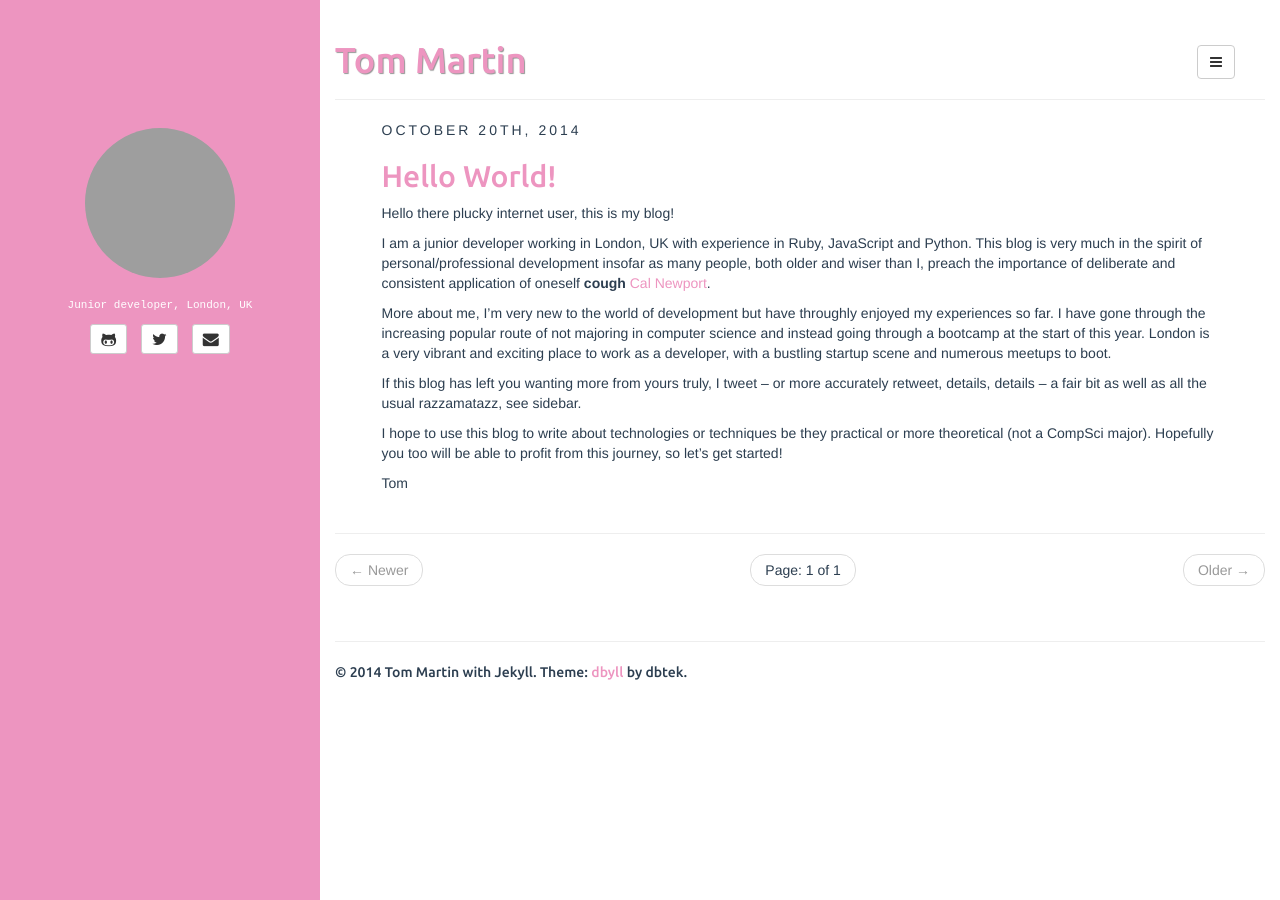
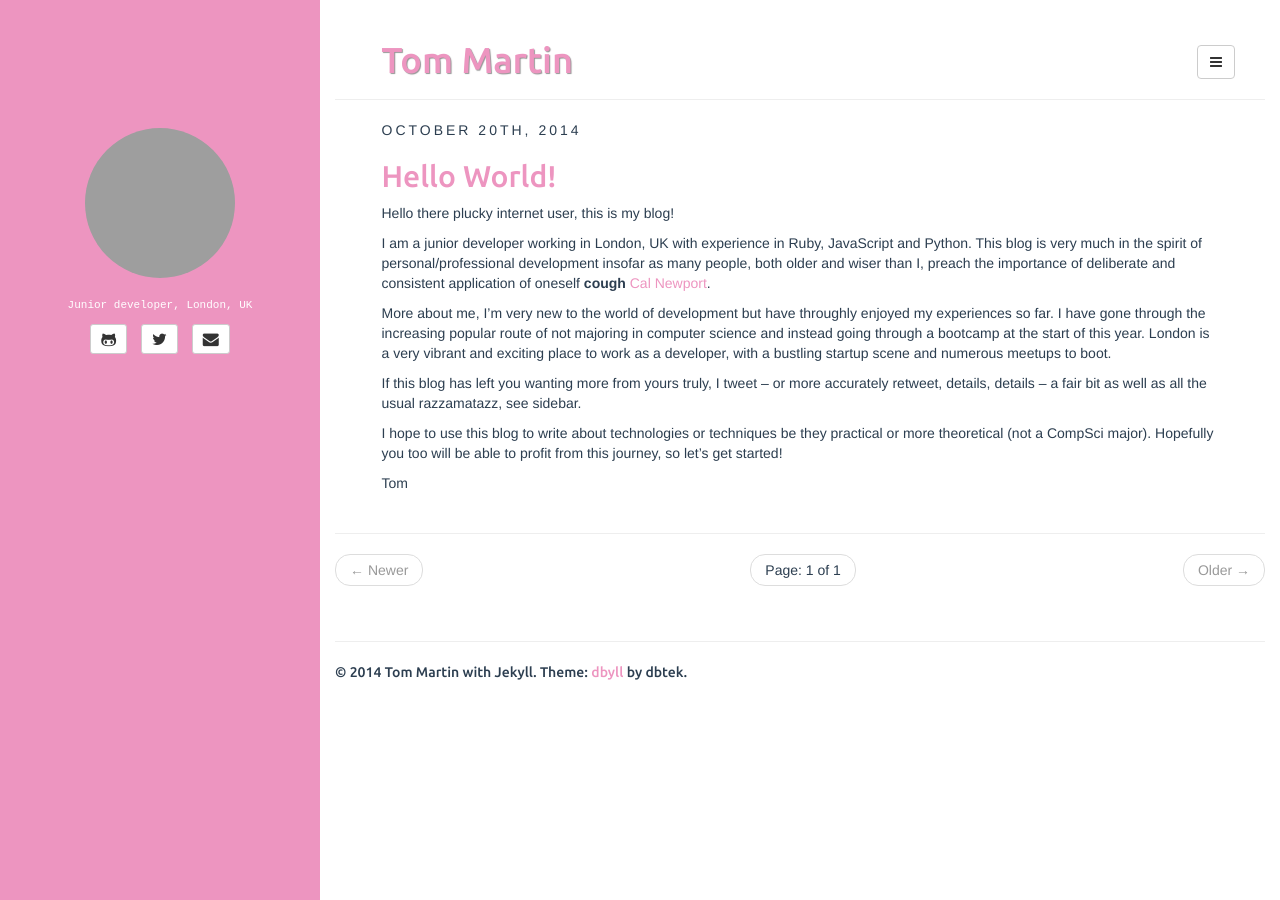
Before and after one commit to tpgmartin/tpgmartin.github.io, a Jekyll site: the page built from index.html, in a window 1280 px wide. Built offline with Jekyll 4.4.1, drawn with Linux system fonts in a browser that asks for light colours; the list of posts is cut into pages by our own code; grey boxes are pictures that could not be loaded.

Commit message:
Change to page header layout

```diff
--- a/assets/css/style.css
+++ b/assets/css/style.css
@@ -82,6 +82,7 @@ article .share .gplus:hover {
 }
 
 .page-header {
+  padding-left: 5%;
 	color: #ed95c0;
 	text-shadow: 1px 1px 1px rgba(150, 150, 150, 1);
 }
```
